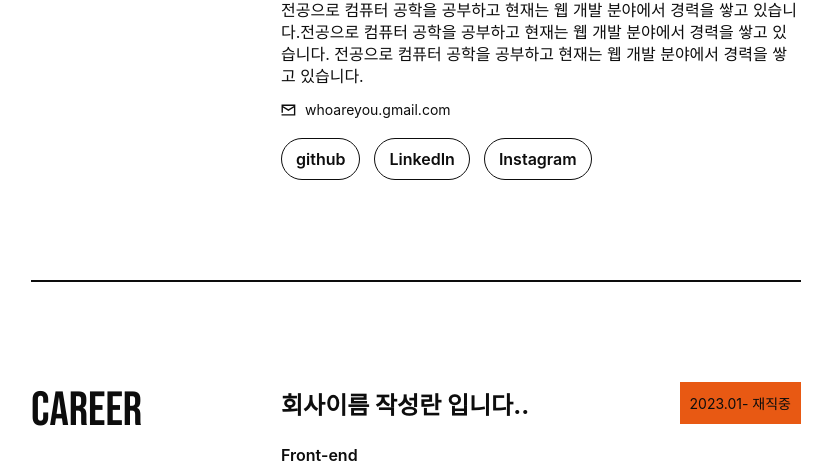
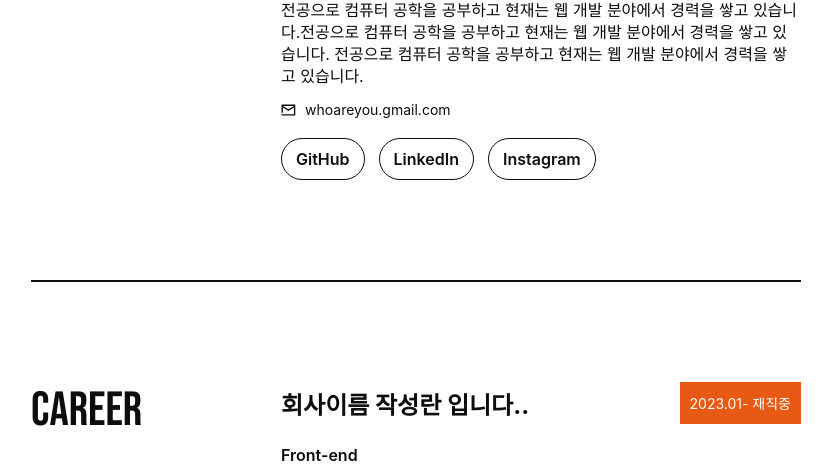
Before and after one commit to In-N-Out-Dev/PortfolioHub, a React (Vite) app: page / in a window 1280 px wide. Shown: the part 1111-1585 px from the top of the page, without its empty margins (359-1191 px from the left). Built offline with nearby package versions, Linux system fonts and the light colour scheme.

Commit message:
style: change detail style (#33)

```diff
--- a/src/assets/MailIcon.tsx
+++ b/src/assets/MailIcon.tsx
@@ -1,6 +1,8 @@
+import styled from '@emotion/styled';
+
 const MailIcon = () => {
   return (
-    <svg
+    <SVG
       width="15"
       height="12"
       viewBox="0 0 16 13"
@@ -13,8 +15,14 @@ const MailIcon = () => {
         d="M13.8805 3.8224V11H0.447632V12.4925H15.373V0.552246H0.447632V9.50747H1.94017V3.82165L7.91027 7.58405L13.8805 3.8224ZM1.94015 2.04476H13.8805V2.05819L7.91065 5.81961L1.94015 2.0567V2.04476Z"
         fill="#0D0D0D"
       />
-    </svg>
+    </SVG>
   );
 };
 
+const SVG = styled.svg`
+  path {
+    fill: ${({ theme }) => theme.colors.MAIN_FONT};
+  }
+`;
+
 export default MailIcon;
--- a/src/components/career/CareerContents.tsx
+++ b/src/components/career/CareerContents.tsx
@@ -74,7 +74,7 @@ const CurrentDate = styled.div`
   padding: 1.1rem 1rem;
   font-size: 1.4rem;
   font-weight: 400;
-  color: ${({ theme }) => theme.colors.MAIN_FONT};
+  color: #fff;
   background-color: ${({ theme }) => theme.colors.HIGHLIGHT};
 
   ${({ theme }) => theme.breakPoint.small} {
--- a/src/components/common/StackButton.tsx
+++ b/src/components/common/StackButton.tsx
@@ -31,10 +31,11 @@ const Border = styled.a`
   cursor: pointer;
 
   :hover {
+    text-decoration: underline;
     ${({ theme: { colors } }) => {
       return {
-        borderColor: colors.HIGHLIGHT,
-        backgroundColor: colors.HIGHLIGHT,
+        borderColor: colors.MAIN_FONT,
+        backgroundColor: colors.MAIN_FONT,
         color: colors.BACKGROUND,
       };
     }};
--- a/src/components/contact/ContactContents.tsx
+++ b/src/components/contact/ContactContents.tsx
@@ -11,7 +11,7 @@ const ContactContents = () => {
       <Email>{CONTACT_DATA.email}</Email>
       <List>
         <StackButton url={CONTACT_DATA.github}>
-          {isSmallDisplay ? <img src="/src/assets/img/GitHub.png" /> : 'Github'}
+          {isSmallDisplay ? <img src="/src/assets/img/GitHub.png" /> : 'GitHub'}
         </StackButton>
         <StackButton url={CONTACT_DATA.linkedin}>
           {isSmallDisplay ? <img src="/src/assets/img/LinkedIn.png" /> : 'LinkedIn'}
--- a/src/contents/introduceData.ts
+++ b/src/contents/introduceData.ts
@@ -5,7 +5,7 @@ const INTRODUCE_DATA = {
     '전공으로 컴퓨터 공학을 공부하고 현재는 웹 개발 분야에서 경력을 쌓고 있습니다.전공으로 컴퓨터 공학을 공부하고 현재는 웹 개발 분야에서 경력을 쌓고 있습니다. 전공으로 컴퓨터 공학을 공부하고 현재는 웹 개발 분야에서 경력을 쌓고 있습니다.',
   contact: 'whoareyou.gmail.com',
   resume: [
-    { title: 'github', url: 'https://github.com/' },
+    { title: 'GitHub', url: 'https://github.com/' },
     { title: 'LinkedIn', url: 'https://github.com/' },
     { title: 'Instagram', url: 'https://github.com/' },
   ],
```
